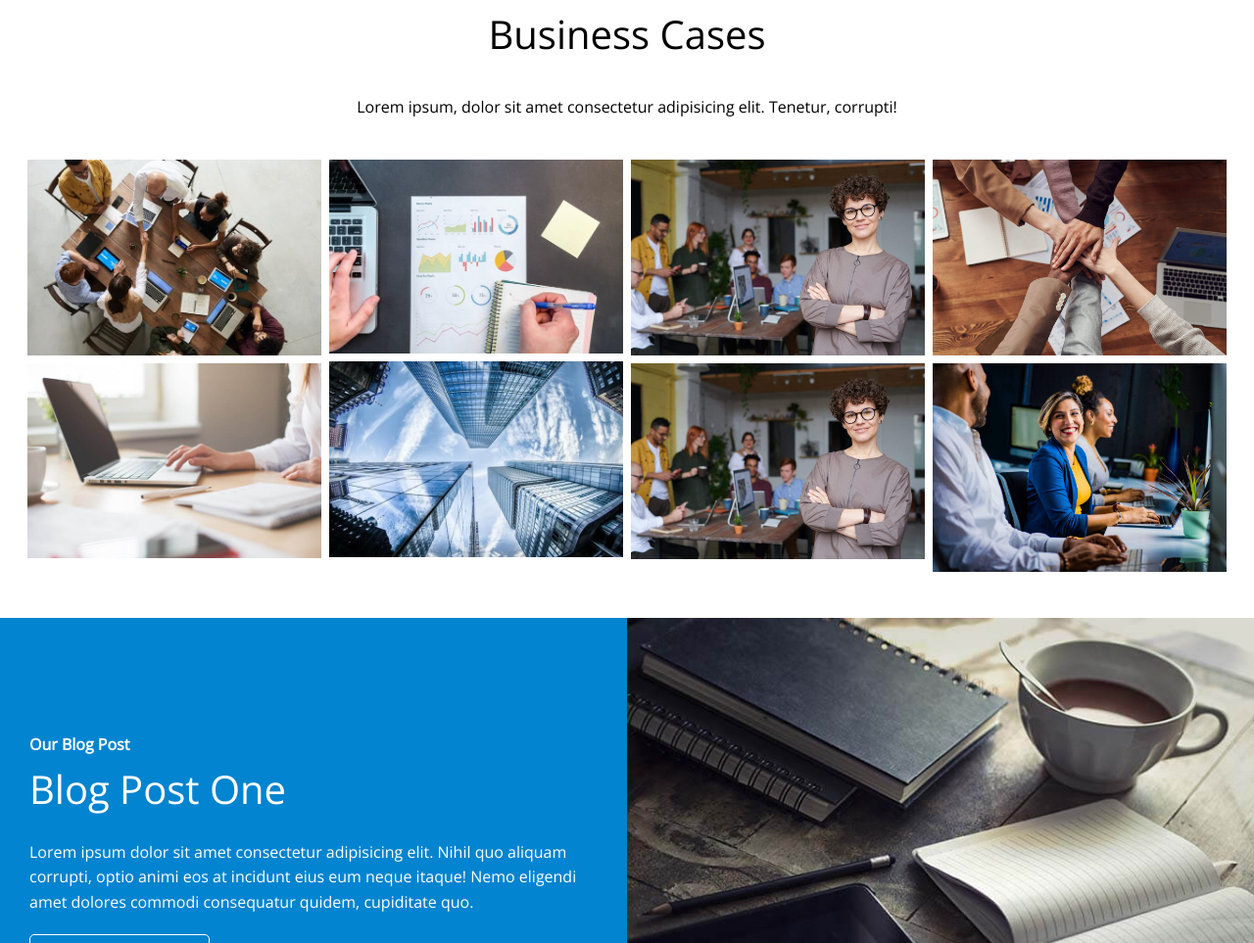
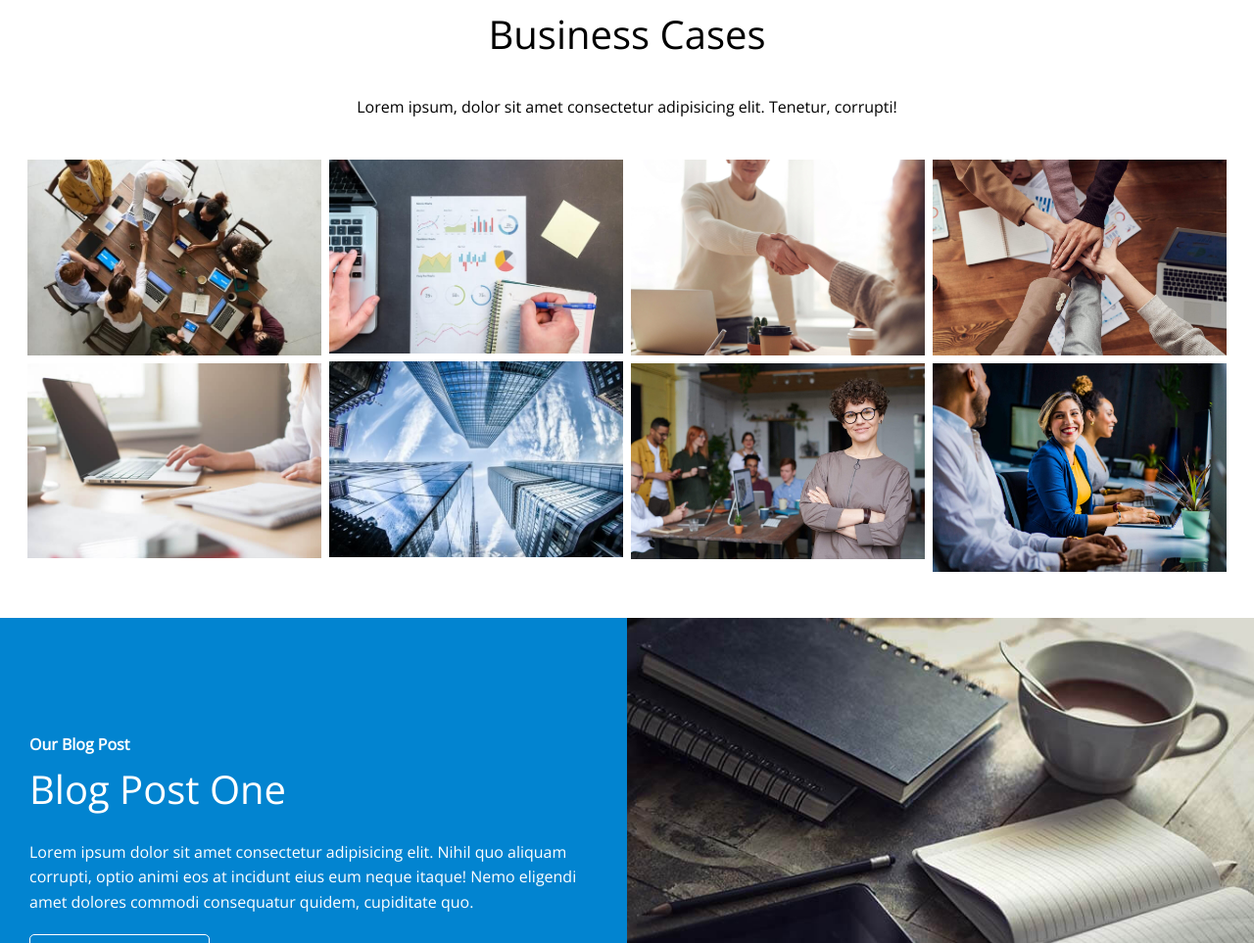
Before and after one commit to hudaprs/fe_edge_ledger_native, a plain HTML site: page index.html in a window 1280 px wide. Shown: the part 1611-2574 px from the top of the page at 98% size. Drawn offline with nearby package versions, Linux system fonts and the light colour scheme.

Commit message:
update case photo

```diff
--- a/index.html
+++ b/index.html
@@ -163,7 +163,7 @@
             data-lightbox="cases"
             data-title="Lorem ipsum, dolor sit amet consectetur adipisicing elit. Tenetur, corrupti!"
           >
-            <img src="images/cases/cases6.jpg" alt="Cases 5">
+            <img src="images/cases/cases5.jpg" alt="Cases 5">
           </a>
           <a
             href="images/cases/cases6.jpg"
```
